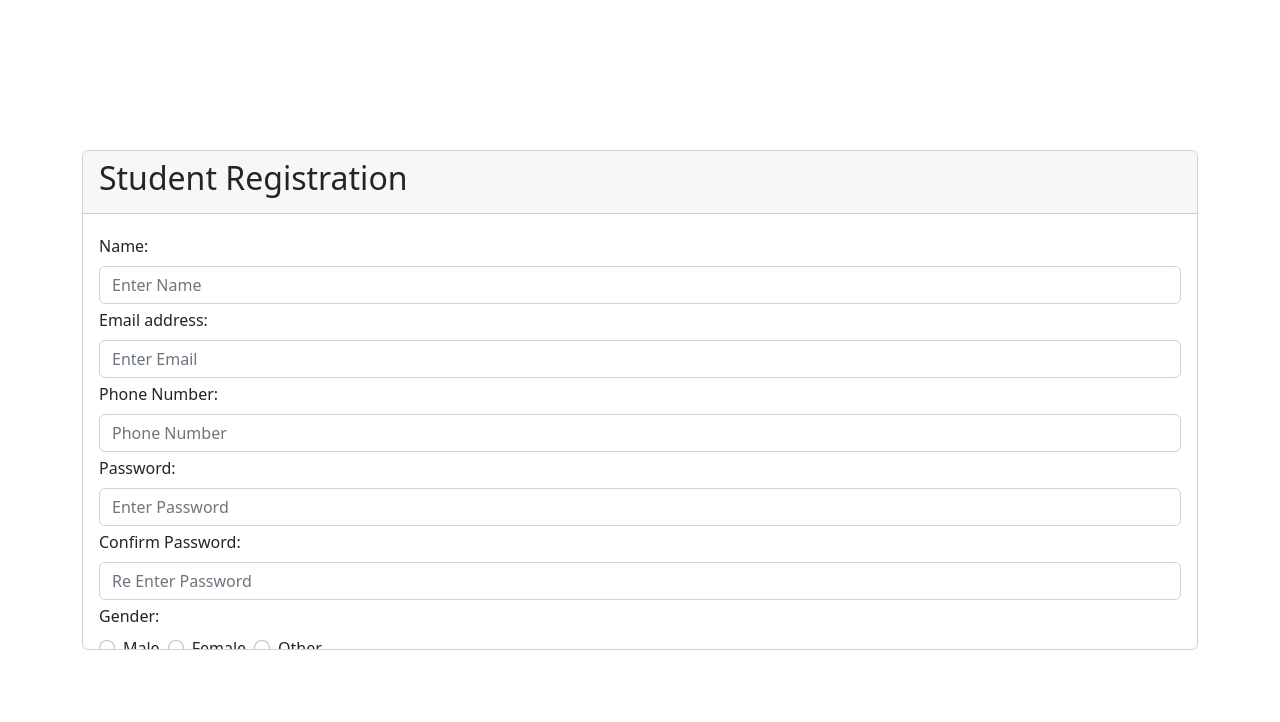
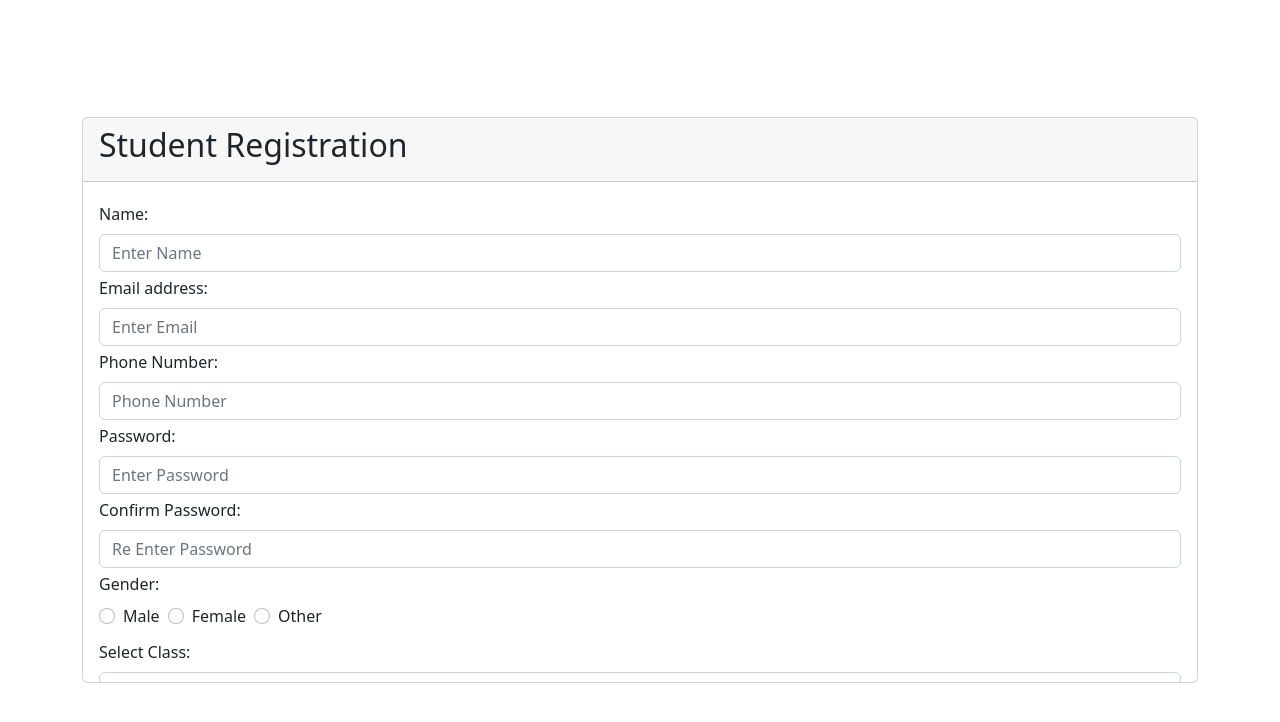
Before and after one commit to suparthghimire/cra-template, a React (Create React App) app: page / in a window 1280 px wide. Shown: the top 722 px of the page. Built offline with nearby package versions, Linux system fonts and the light colour scheme.

Commit message:
Form Validation Complete - Scroll only Body

```diff
--- a/src/App.js
+++ b/src/App.js
@@ -29,11 +29,11 @@
 
   return (
     <Container>
-      <Card className="scrollable">
+      <Card>
         <Card.Header>
           <h2>Student Registration</h2>
         </Card.Header>
-        <Card.Body>
+        <Card.Body className="scrollable">
           <Form
             method="POST"
             encType="multipart/form-data"
```
Also changed, not shown: public/index.html (+4 -4 lines).
